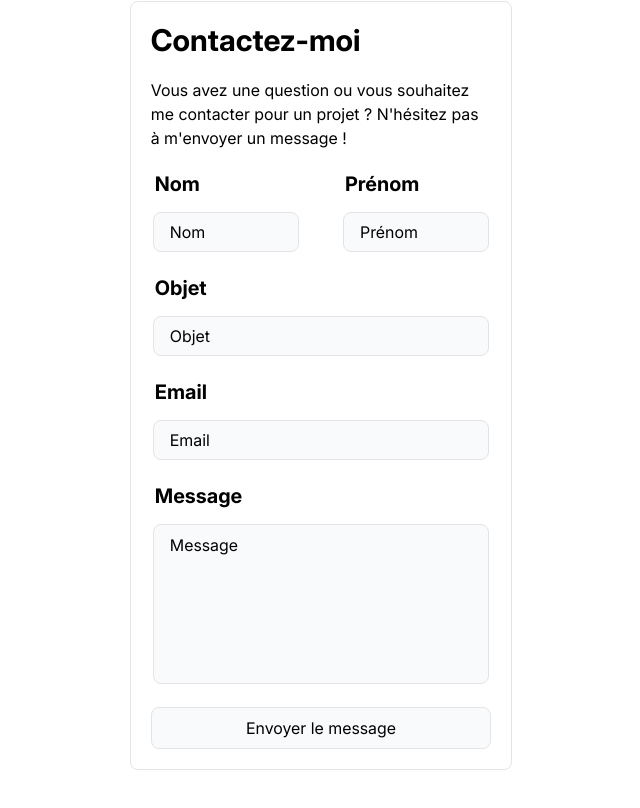
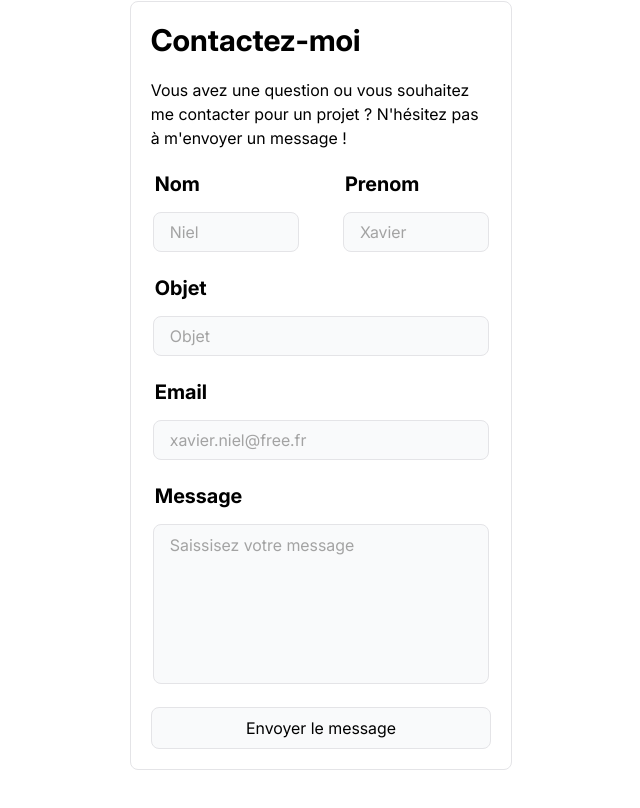
Before and after one commit to Matsuel/portfolio, a Next.js app: page / in a window 1280 px wide. Shown: the part 5259-6067 px from the top of the page, without its empty margins (319-959 px from the left). Built offline with nearby package versions, Linux system fonts and the light colour scheme.

Commit message:
Components Contact, Input -> Edit Input props and add custom placeholder

```diff
--- a/src/components/sections/Contact.tsx
+++ b/src/components/sections/Contact.tsx
@@ -51,15 +51,48 @@ const Contact = () => {
                 </p>
 
                 <div className='w-full h-auto flex flex-row gap-10'>
-                    <Input placeholder='Nom' register={register} label='name' required />
-                    <Input placeholder='Prénom' register={register} label='firstname' required />
+                    <Input
+                        placeholder='Niel'
+                        registerName='name'
+                        register={register}
+                        label='Nom'
+                        required
+                    />
+
+                    <Input
+                        placeholder='Xavier'
+                        registerName='firstname'
+                        register={register}
+                        label='Prenom'
+                        required
+                    />
                 </div>
 
-                <Input placeholder='Objet' register={register} label='object' required />
+                <Input
+                    placeholder='Objet'
+                    registerName='object'
+                    register={register}
+                    label='Objet'
+                    required
+                />
 
-                <Input placeholder='Email' type='email' register={register} label='email' required />
+                <Input
+                    placeholder='xavier.niel@free.fr'
+                    registerName='email'
+                    register={register}
+                    label='Email'
+                    type='email'
+                    required
+                />
 
-                <Input placeholder='Message' area register={register} label='message' required />
+                <Input
+                    placeholder='Saissisez votre message'
+                    registerName='message'
+                    register={register}
+                    label='Message'
+                    required
+                    area
+                />
 
                 <Button type='submit'>
                     Envoyer le message
--- a/src/components/ui/Input.tsx
+++ b/src/components/ui/Input.tsx
@@ -7,7 +7,8 @@ import { IFormValues } from '@/types';
 
 interface InputProps extends React.InputHTMLAttributes<HTMLInputElement> {
     area?: boolean
-    label: Path<IFormValues>
+    label: string
+    registerName: Path<IFormValues>
     register: UseFormRegister<IFormValues>
     required?: boolean
 }
@@ -17,6 +18,7 @@ const Input = ({
     label,
     register,
     required = true,
+    registerName,
     ...props
 }: InputProps) => {
 
@@ -45,7 +47,7 @@ const Input = ({
             <label
                 className='text-text text-xl font-bold ml-1'
             >
-                {props.placeholder}
+                {label}
             </label>
             <motion.div
                 style={{
@@ -64,15 +66,15 @@ const Input = ({
             >
                 {area ? (
                     <textarea
-                        className='w-full h-40 px-4 py-2 !mb-[-5px] rounded-lg focus:outline-text bg-input border border-border focus:border-primary text-text placeholder-text resize-none'
-                        {...register(label, { required })}
+                        className='w-full h-40 px-4 py-2 !mb-[-5px] rounded-lg focus:outline-text bg-input border border-border focus:border-primary text-text placeholder-secondary resize-none'
+                        {...register(registerName, { required })}
                         {...(props as React.TextareaHTMLAttributes<HTMLTextAreaElement>)}
                     ></textarea>
                 ) : (
 
                     <input
-                        className='w-full h-10 px-4 py-2 rounded-lg focus:outline-text bg-input border border-border focus:border-primary text-text placeholder-text'
-                        {...register(label, { required })}
+                        className='w-full h-10 px-4 py-2 rounded-lg focus:outline-text bg-input border border-border focus:border-primary text-text placeholder-secondary'
+                        {...register(registerName, { required })}
                         {...(props as React.InputHTMLAttributes<HTMLInputElement>)}
                     />
                 )}
```
